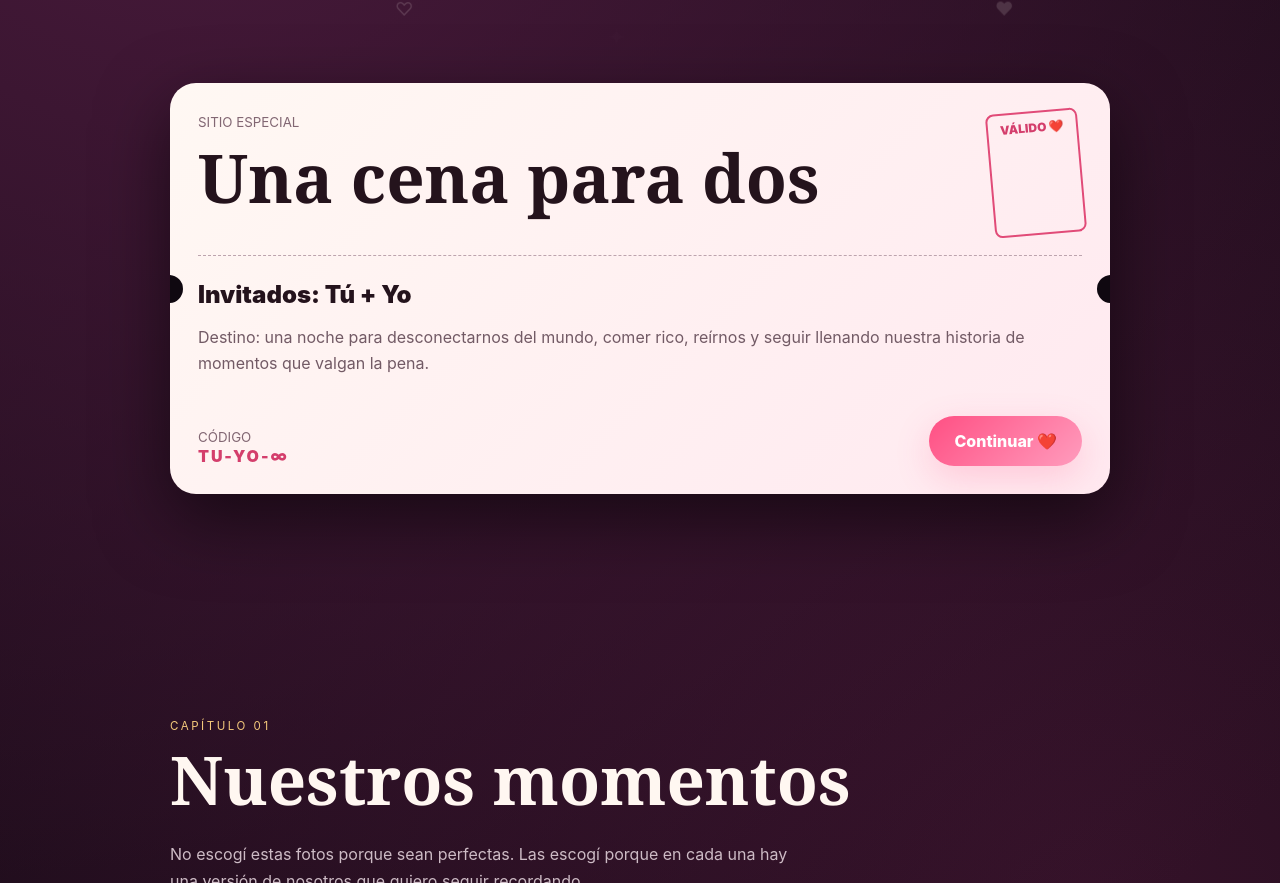
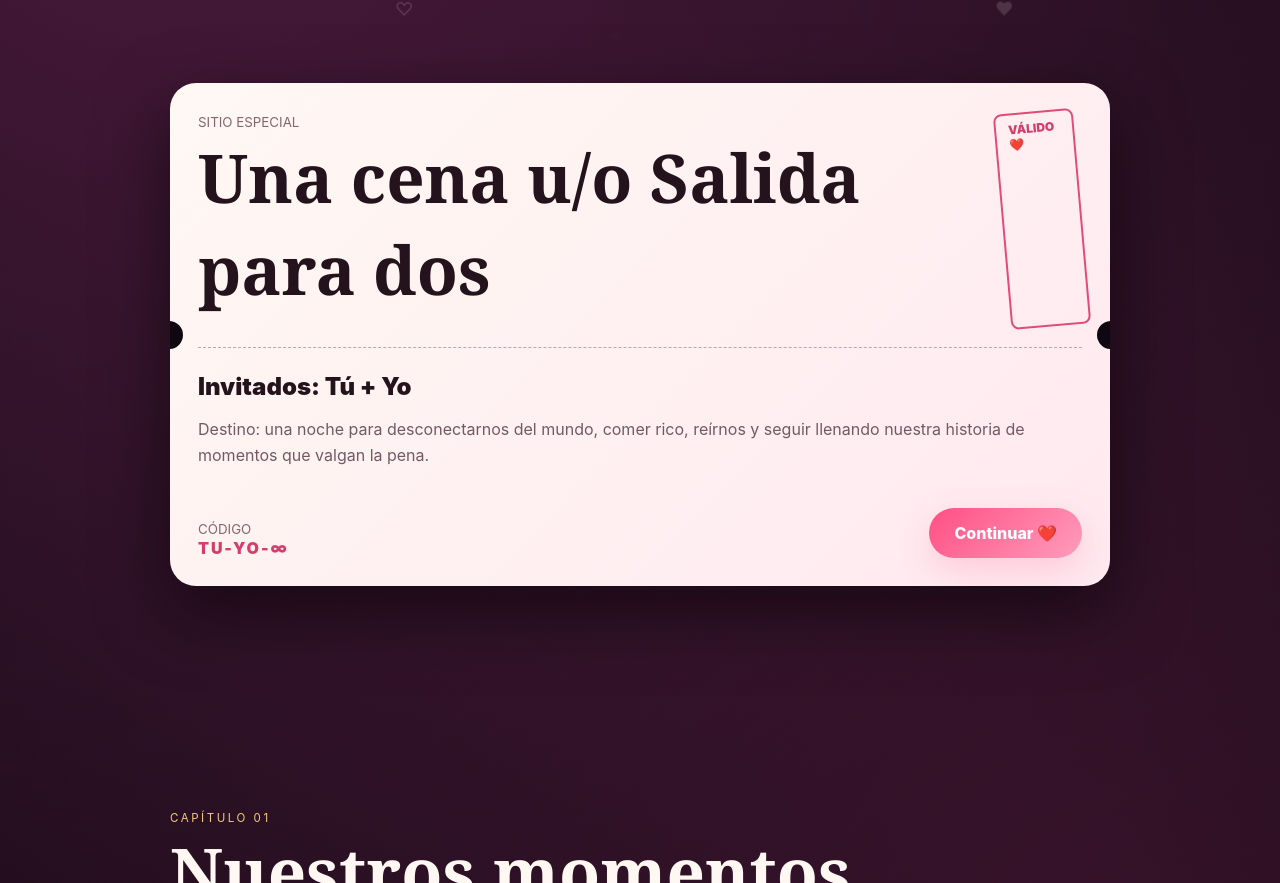
Before and after one commit to williamleg1/Sitio-para-ti-, a plain HTML site: page index.html in a window 1280 px wide. Shown: the part 852-1735 px from the top of the page. Drawn offline with Linux system fonts and the light colour scheme.

Commit message:
Update ticket description for dinner eventprueba

```diff
--- a/index.html
+++ b/index.html
@@ -103,7 +103,7 @@ h1{font-family:Georgia,serif;font-size:clamp(3rem,12vw,7rem);line-height:.9;marg
   <div class="container ticket-wrap">
     <div class="ticket">
       <div class="ticket-top">
-        <div><small>SITIO ESPECIAL</small><h2>Una cena para dos</h2></div>
+        <div><small>SITIO ESPECIAL</small><h2>Una cena u/o Salida para dos</h2></div>
         <div class="stamp">VÁLIDO ❤️</div>
       </div>
       <div class="ticket-body">
```
